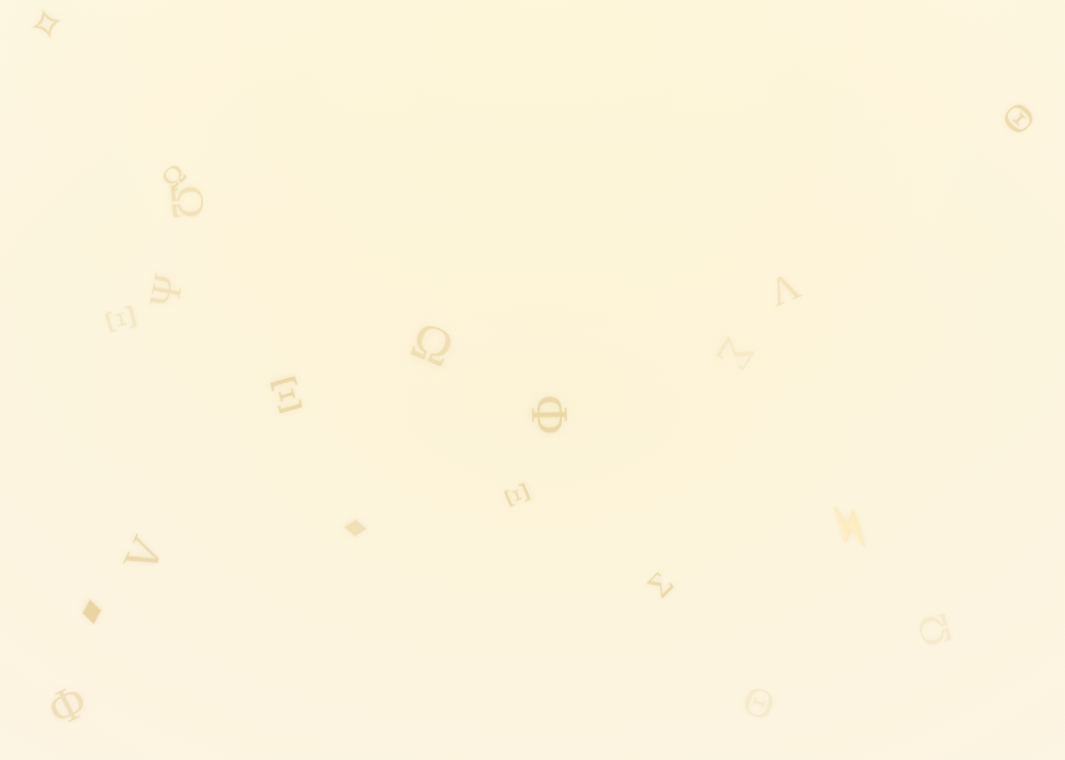
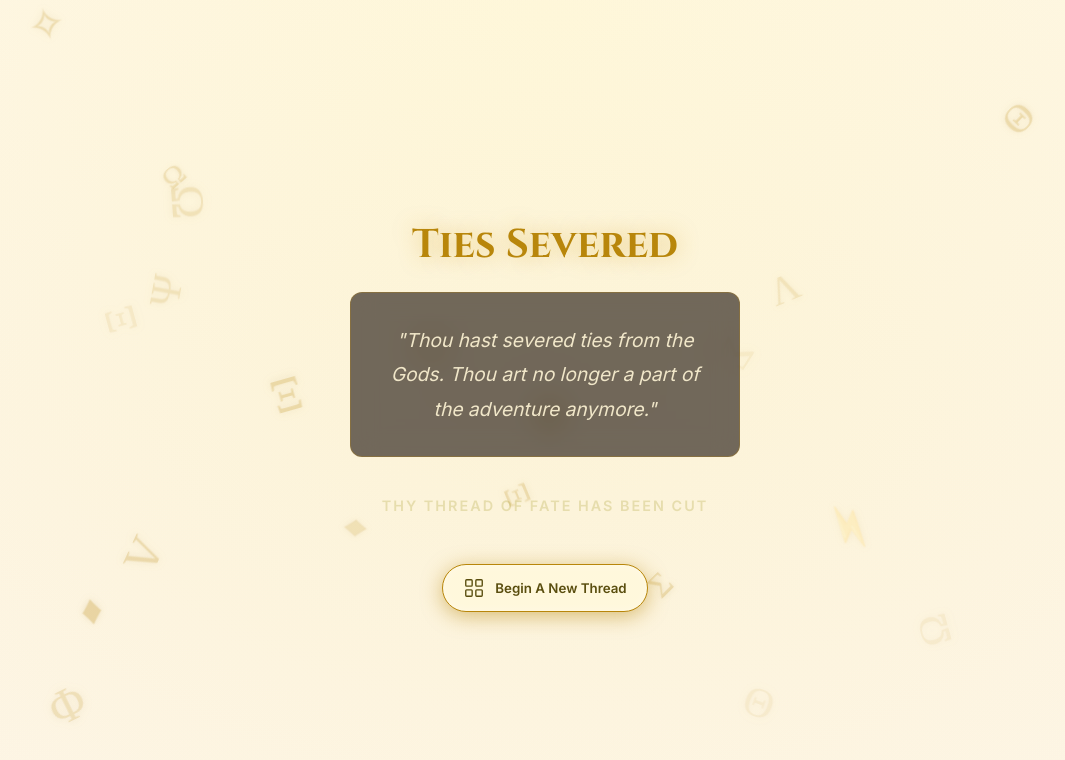
Before and after one commit to sradhya9/hash, a React (Vite) app: page /goodbye in a window 1280 px wide. Shown: the top 760 px of the page, without its empty margins (95-1160 px from the left). Built offline with nearby package versions, Linux system fonts and the light colour scheme.

Commit message:
feat: Implement core game pages including Dashboard, ScanQR, Reward, and Goodbye, along with their routing.

```diff
--- a/src/App.jsx
+++ b/src/App.jsx
@@ -6,6 +6,7 @@ import ScanQR from './pages/ScanQR'
 import Reward from './pages/Reward'
 import Restore from './pages/Restore'
 import Admin from './pages/Admin'
+import Goodbye from './pages/Goodbye'
 import GreekBackground from './components/GreekBackground'
 
 function App() {
@@ -20,6 +21,7 @@ function App() {
         <Route path="/reward" element={<Reward />} />
         <Route path="/restore" element={<Restore />} />
         <Route path="/admin" element={<Admin />} />
+        <Route path="/goodbye" element={<Goodbye />} />
       </Routes>
     </div>
   )
--- a/src/pages/Dashboard.jsx
+++ b/src/pages/Dashboard.jsx
@@ -33,19 +33,32 @@ export default function Dashboard() {
 
   const handleLogout = () => {
     logoutLocally();
-    navigate('/login');
+    navigate('/goodbye');
   };
 
   if (!user) return null;
 
   return (
-    <div style={{ padding: '20px', paddingBottom: '120px', minHeight: '100dvh', display: 'flex', flexDirection: 'column', alignItems: 'center' }}>
+    <div style={{ padding: '20px', paddingBottom: '160px', minHeight: '100dvh', display: 'flex', flexDirection: 'column', alignItems: 'center' }}>
       <div style={{ display: 'flex', justifyContent: 'space-between', alignItems: 'center', marginBottom: '30px', marginTop: '10px', width: '100%', maxWidth: '400px' }}>
         <div>
           <h2 className="cinzel" style={{ fontSize: '1.4rem', color: 'var(--accent-gold)' }}>Divine Reliquary</h2>
           <p style={{ fontSize: '0.9rem', color: 'var(--text-secondary)', fontStyle: 'italic' }}>Welcome, {user.name}</p>
         </div>
-        <button onClick={handleLogout} style={{ background: 'none', border: '1px solid var(--glass-border)', color: 'var(--text-secondary)', padding: '8px 16px', borderRadius: '20px', cursor: 'pointer', fontFamily: 'Cinzel', fontSize: '0.7rem' }}>Sever Ties</button>
+        <button onClick={handleLogout} style={{
+          background: '#B8860B',
+          border: '1px solid var(--glass-border)',
+          color: '#FDF5E6',
+          padding: '8px 16px',
+          borderRadius: '20px',
+          cursor: 'pointer',
+          fontFamily: 'Cinzel',
+          fontSize: '0.7rem',
+          fontWeight: 'bold',
+          boxShadow: '0 4px 10px rgba(0,0,0,0.2)'
+        }}>
+          Sever Ties
+        </button>
       </div>
 
       <motion.div className="glass-panel" style={{ padding: '20px', marginBottom: '30px', width: '100%', maxWidth: '400px' }}>
@@ -58,7 +71,7 @@ export default function Dashboard() {
             initial={{ width: 0 }}
             animate={{ width: `${(fragments.length / TOTAL_FRAGMENTS) * 100}%` }}
             transition={{ duration: 1, ease: 'easeOut' }}
-            style={{ height: '100%', background: 'linear-gradient(90deg, #f5f5dc, #556b2f)' }}
+            style={{ height: '100%', background: 'linear-gradient(90deg, #D2B48C, #8B4513)' }}
           />
         </div>
       </motion.div>
--- /dev/null
+++ b/src/pages/Goodbye.jsx
@@ -0,0 +1,57 @@
+import React from 'react';
+import { useNavigate } from 'react-router-dom';
+import { motion } from 'framer-motion';
+import GlowingButton from '../components/GlowingButton';
+import { LayoutGrid } from 'lucide-react';
+
+export default function Goodbye() {
+  const navigate = useNavigate();
+
+  return (
+    <div style={{
+      display: 'flex',
+      flexDirection: 'column',
+      alignItems: 'center',
+      justifyContent: 'center',
+      minHeight: '100dvh',
+      padding: '40px 20px',
+      textAlign: 'center',
+      color: 'var(--text-primary)'
+    }}>
+      <motion.div
+        initial={{ opacity: 0, scale: 0.9 }}
+        animate={{ opacity: 1, scale: 1 }}
+        transition={{ duration: 1 }}
+        style={{ maxWidth: '400px' }}
+      >
+        <div style={{ fontSize: '4rem', color: '#B8860B', marginBottom: '30px' }}></div>
+        <h1 className="cinzel" style={{ fontSize: '2.5rem', color: '#B8860B', marginBottom: '20px', textShadow: '0 0 20px rgba(218, 170, 50, 0.5)' }}>
+          Ties Severed
+        </h1>
+
+        <div className="glass-panel" style={{ padding: '30px', background: 'rgba(20, 10, 5, 0.6)', border: '1px solid rgba(184, 134, 11, 0.3)' }}>
+          <p style={{ fontSize: '1.2rem', lineHeight: '1.8', fontStyle: 'italic', color: '#f0e6c8' }}>
+            "Thou hast severed ties from the Gods. Thou art no longer a part of the adventure anymore."
+          </p>
+        </div>
+
+        <p style={{ marginTop: '40px', color: 'rgba(162, 151, 30, 0.24)', fontSize: '0.9rem', letterSpacing: '2px', textTransform: 'uppercase', fontWeight: 'bold' }}>
+          Thy thread of fate has been cut
+        </p>
+
+        <div style={{ marginTop: '50px', display: 'flex', justifyContent: 'center' }}>
+          <GlowingButton
+            onClick={() => navigate('/login')}
+            variant="cream"
+            style={{ borderRadius: '80px', padding: '12px 20px', maxWidth: '280px', background: '#FFF8DC', border: '1px solid #B8860B', boxShadow: '0 4px 20px rgba(184, 134, 11, 0.5), inset 0 0 10px rgba(255, 255, 255, 0.3)' }}
+          >
+            <div style={{ display: 'flex', alignItems: 'center', justifyContent: 'center', gap: '10px', background: '#FFF8DC', color: '#5a4e0fff', fontWeight: 'bold' }}>
+              <LayoutGrid size={22} strokeWidth={1.5} />
+              <span>Begin A New Thread</span>
+            </div>
+          </GlowingButton>
+        </div>
+      </motion.div>
+    </div>
+  );
+}
--- a/src/pages/Reward.jsx
+++ b/src/pages/Reward.jsx
@@ -10,7 +10,7 @@ export default function Reward() {
   return (
     <div style={{
       minHeight: '100dvh', display: 'flex', flexDirection: 'column',
-      alignItems: 'center', textAlign: 'center', padding: '40px 20px 120px 20px',
+      alignItems: 'center', textAlign: 'center', padding: '40px 20px 160px 20px',
       background: 'radial-gradient(circle at center, rgba(255,215,0,0.2) 0%, var(--bg-color) 70%)',
       position: 'relative', overflow: 'auto'
     }}>
@@ -64,7 +64,7 @@ export default function Reward() {
       </motion.div>
 
       <motion.div initial={{ opacity: 0 }} animate={{ opacity: 1 }} transition={{ delay: 2.5 }} style={{ zIndex: 1, width: '100%', paddingBottom: '80px' }}>
-         <p style={{ color: 'var(--accent-gold)', fontWeight: 'bold' }}>Thy journey is honored.</p>
+        <p style={{ color: 'var(--accent-gold)', fontWeight: 'bold' }}>Thy journey is honored.</p>
       </motion.div>
       <BottomNav />
     </div>
--- a/src/pages/ScanQR.jsx
+++ b/src/pages/ScanQR.jsx
@@ -389,8 +389,9 @@ export default function ScanQR() {
       display: 'flex',
       flexDirection: 'column',
       alignItems: 'center',
+      justifyContent: 'center',
       minHeight: '100dvh',
-      padding: '40px 20px 120px 20px',
+      padding: '40px 20px 160px 20px',
       textAlign: 'center',
       position: 'relative',
       overflow: 'auto'
```
